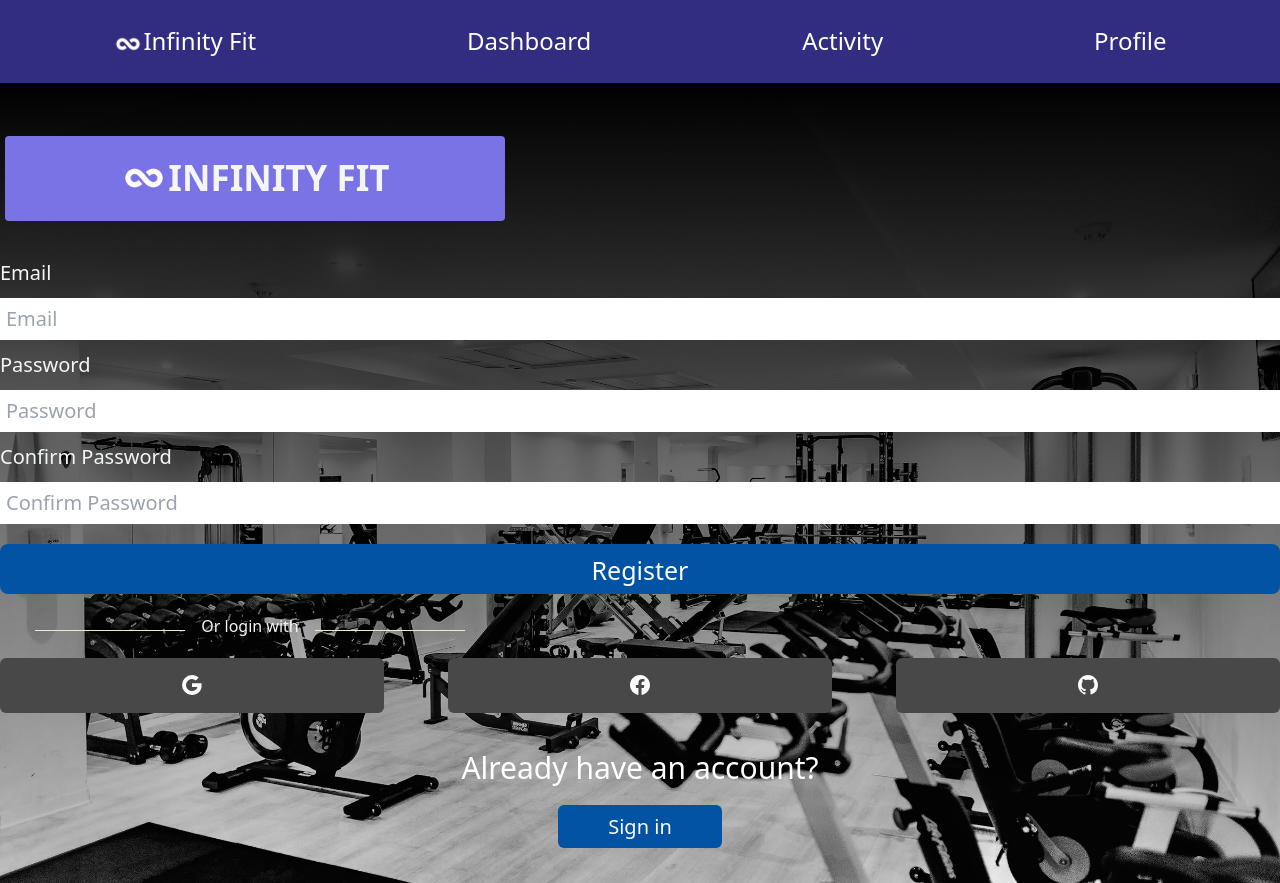
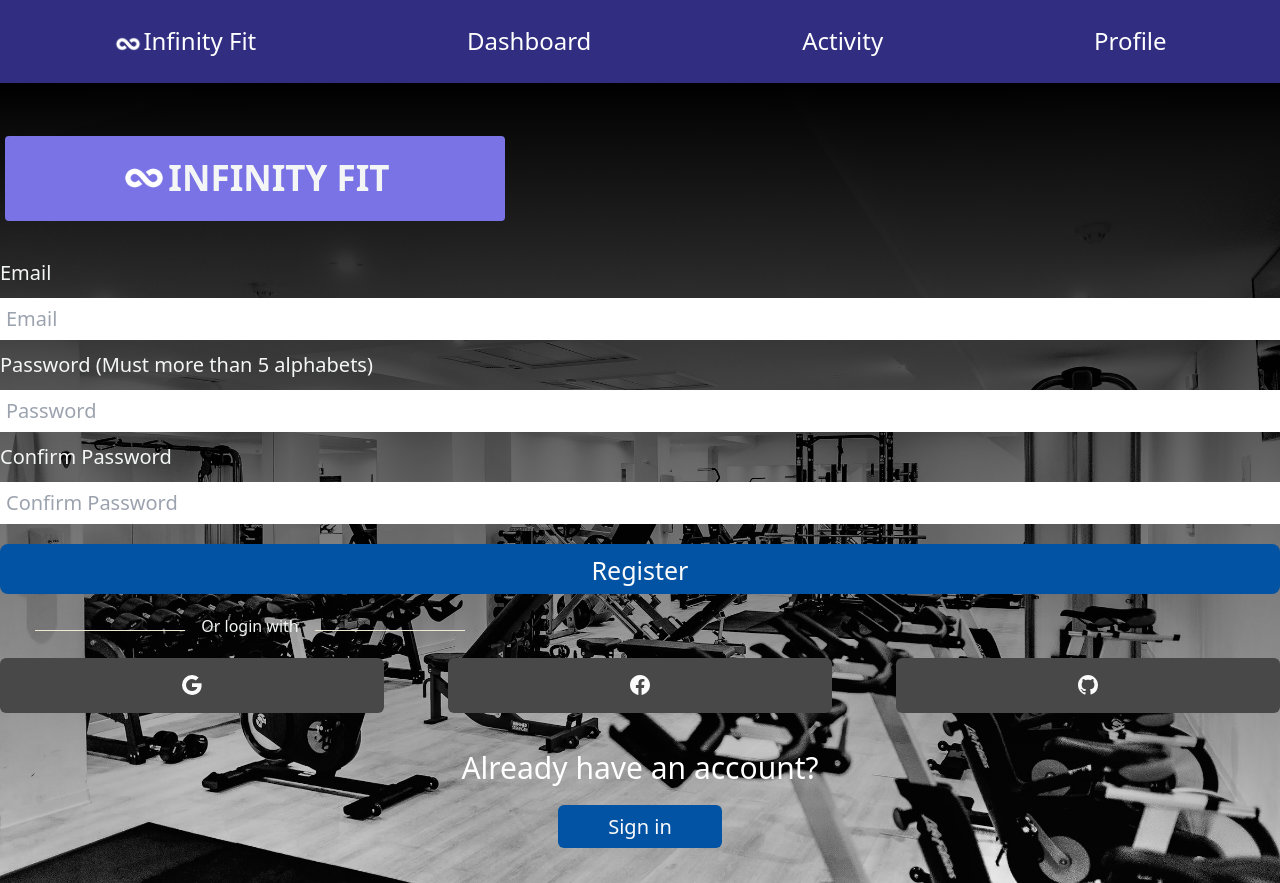
Before and after one commit to JSD5-InfinityFit/front-end-dev, a React (Vite) app: page /register in a window 1280 px wide. Built offline with nearby package versions, Linux system fonts and the light colour scheme.

Commit message:
toastify alert

```diff
--- a/src/main.jsx
+++ b/src/main.jsx
@@ -14,7 +14,8 @@ import WelcomePage from './pages/welcome-page.jsx';
 import LoginPage from './pages/LoginPage.jsx';
 import RegisterPage from './pages/RegisterPage.jsx';
 import Dashboard from './pages/Dashboard.jsx';
-
+import { ToastContainer } from "react-toastify";
+import "react-toastify/dist/ReactToastify.css";
 
 const router = createBrowserRouter([
   {
@@ -58,5 +59,6 @@ const router = createBrowserRouter([
 ReactDOM.createRoot(document.getElementById('root')).render(
   <div className="mobile">
     <RouterProvider router={router} />
+    <ToastContainer />
   </div>
 )
--- a/src/pages/LoginPage.jsx
+++ b/src/pages/LoginPage.jsx
@@ -2,6 +2,7 @@ import inifityLogo from "../assets/icons/infinity.png";
 import { useState } from "react";
 import { useNavigate } from "react-router-dom";
 import axios from "axios";
+import { toast } from "react-toastify";
 
 function LoginPage() {
   const navigate = useNavigate();
@@ -27,7 +28,7 @@ function LoginPage() {
     const logining = async (value) =>
       await axios
         .post(BACKEND_URL + "/users/login", value, {
-        // .post(VURI + "/users/login", value, {
+          // .post(VURI + "/users/login", value, {
           headers: {
             "Content-Type": "application/json",
           },
@@ -35,10 +36,10 @@ function LoginPage() {
         .then((res) => {
           navigate("/activity");
           localStorage.setItem("token", res.data.token);
-          console.log("Login Success");
+          toast.success("Login Success");
         })
         .catch((err) => {
-          console.log(err.response.data);
+          toast.error(err.response.data);
         });
     logining(value);
   };
--- a/src/pages/RegisterPage.jsx
+++ b/src/pages/RegisterPage.jsx
@@ -4,6 +4,7 @@ import inifityLogo from "../assets/icons/infinity.png";
 import Layout from "../Layout";
 import "./RegisterPage.css";
 import axios from "axios";
+import { toast } from "react-toastify";
 
 function RegisterPage() {
   const [value, setValue] = useState({
@@ -40,6 +41,7 @@ function RegisterPage() {
     e.preventDefault();
     if (value.userPassword !== value.password1) {
       console.log("Password not match");
+      toast.error("Password not match");
     } else {
       register(value)
         .then((res) => {
@@ -48,6 +50,7 @@ function RegisterPage() {
         })
         .catch((err) => {
           console.log(err.response.data);
+          toast.error(err.response.data);
         });
     }
   };
@@ -82,7 +85,10 @@ function RegisterPage() {
               </div>
 
               <div className="formtype">
-                <label htmlFor="password">Password</label> <br></br>
+                <label htmlFor="password">
+                  Password (Must more than 5 alphabets)
+                </label>{" "}
+                <br></br>
                 <input
                   type="password"
                   label="Create password"
```
